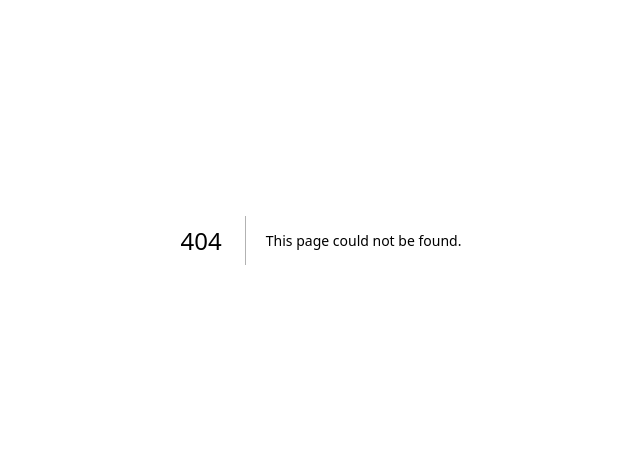
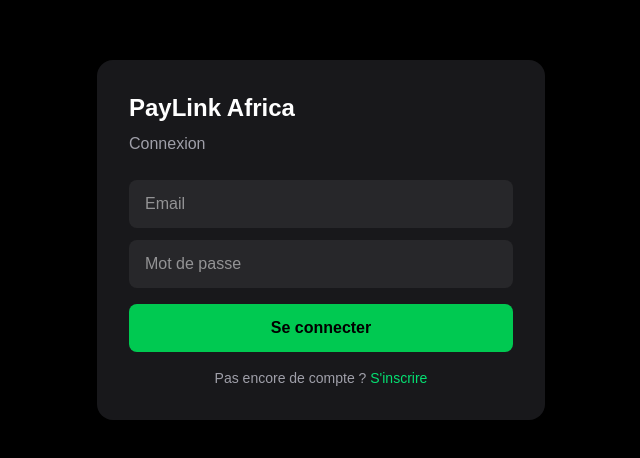
Before and after one commit to wahidgrowth/paylink-africa, a Next.js app: page /auth in a window 1280 px wide. Before the commit this address had no page. Shown: the part 160-618 px from the top of the page, without its empty margins (319-959 px from the left). Built offline with nearby package versions, Linux system fonts and the light colour scheme; no server answers.

Commit message:
feat: auth + dashboard Phase 2

```diff
--- /dev/null
+++ b/app/auth/callback/route.ts
@@ -0,0 +1,32 @@
+import { createServerClient } from '@supabase/ssr'
+import { cookies } from 'next/headers'
+import { NextResponse } from 'next/server'
+import type { NextRequest } from 'next/server'
+
+export async function GET(request: NextRequest) {
+  const requestUrl = new URL(request.url)
+  const code = requestUrl.searchParams.get('code')
+
+  if (code) {
+    const cookieStore = await cookies()
+    const supabase = createServerClient(
+      process.env.NEXT_PUBLIC_SUPABASE_URL!,
+      process.env.NEXT_PUBLIC_SUPABASE_PUBLISHABLE_KEY!,
+      {
+        cookies: {
+          getAll() {
+            return cookieStore.getAll()
+          },
+          setAll(cookiesToSet) {
+            cookiesToSet.forEach(({ name, value, options }) =>
+              cookieStore.set(name, value, options)
+            )
+          },
+        },
+      }
+    )
+    await supabase.auth.exchangeCodeForSession(code)
+  }
+
+  return NextResponse.redirect(new URL('/dashboard', request.url))
+}
--- /dev/null
+++ b/app/auth/page.tsx
@@ -0,0 +1,72 @@
+'use client'
+
+import { useState } from 'react'
+import { createClient } from '@/lib/supabase'
+import { useRouter } from 'next/navigation'
+
+export default function AuthPage() {
+  const [email, setEmail] = useState('')
+  const [password, setPassword] = useState('')
+  const [isLogin, setIsLogin] = useState(true)
+  const [loading, setLoading] = useState(false)
+  const [message, setMessage] = useState('')
+  const router = useRouter()
+  const supabase = createClient()
+
+  const handleAuth = async () => {
+    setLoading(true)
+    setMessage('')
+
+    if (isLogin) {
+      const { error } = await supabase.auth.signInWithPassword({ email, password })
+      if (error) setMessage(error.message)
+      else router.push('/dashboard')
+    } else {
+      const { error } = await supabase.auth.signUp({ email, password })
+      if (error) setMessage(error.message)
+      else setMessage('Vérifie ton email pour confirmer ton compte !')
+    }
+    setLoading(false)
+  }
+
+  return (
+    <div className="min-h-screen bg-black flex items-center justify-center">
+      <div className="bg-zinc-900 p-8 rounded-2xl w-full max-w-md">
+        <h1 className="text-white text-2xl font-bold mb-2">PayLink Africa</h1>
+        <p className="text-zinc-400 mb-6">{isLogin ? 'Connexion' : 'Créer un compte'}</p>
+
+        <input
+          type="email"
+          placeholder="Email"
+          value={email}
+          onChange={(e) => setEmail(e.target.value)}
+          className="w-full bg-zinc-800 text-white rounded-lg px-4 py-3 mb-3 outline-none"
+        />
+        <input
+          type="password"
+          placeholder="Mot de passe"
+          value={password}
+          onChange={(e) => setPassword(e.target.value)}
+          className="w-full bg-zinc-800 text-white rounded-lg px-4 py-3 mb-4 outline-none"
+        />
+
+        <button
+          onClick={handleAuth}
+          disabled={loading}
+          className="w-full bg-green-500 hover:bg-green-400 text-black font-bold py-3 rounded-lg"
+        >
+          {loading ? 'Chargement...' : isLogin ? 'Se connecter' : "S'inscrire"}
+        </button>
+
+        {message && <p className="text-yellow-400 mt-4 text-sm">{message}</p>}
+
+        <p className="text-zinc-400 mt-4 text-sm text-center">
+          {isLogin ? 'Pas encore de compte ?' : 'Déjà un compte ?'}{' '}
+          <span onClick={() => setIsLogin(!isLogin)} className="text-green-400 cursor-pointer">
+            {isLogin ? "S'inscrire" : 'Se connecter'}
+          </span>
+        </p>
+      </div>
+    </div>
+  )
+}
--- /dev/null
+++ b/app/dashboard/page.tsx
@@ -0,0 +1,54 @@
+'use client'
+
+import { useEffect, useState } from 'react'
+import { createClient } from '@/lib/supabase'
+import { useRouter } from 'next/navigation'
+
+export default function Dashboard() {
+  const [userEmail, setUserEmail] = useState('')
+  const router = useRouter()
+  const supabase = createClient()
+
+  useEffect(() => {
+    const getUser = async () => {
+      const { data: { user } } = await supabase.auth.getUser()
+      if (!user) {
+        router.push('/auth')
+      } else {
+        setUserEmail(user.email || '')
+      }
+    }
+    getUser()
+  }, [])
+
+  const handleLogout = async () => {
+    await supabase.auth.signOut()
+    router.push('/auth')
+  }
+
+  return (
+    <div className="min-h-screen bg-black text-white p-8">
+      <div className="max-w-4xl mx-auto">
+        <div className="flex justify-between items-center mb-8">
+          <h1 className="text-2xl font-bold">PayLink Africa</h1>
+          <button
+            onClick={handleLogout}
+            className="bg-zinc-800 hover:bg-zinc-700 px-4 py-2 rounded-lg text-sm"
+          >
+            Déconnexion
+          </button>
+        </div>
+
+        <div className="bg-zinc-900 rounded-2xl p-6 mb-6">
+          <p className="text-zinc-400 text-sm">Connecté en tant que</p>
+          <p className="text-white font-medium">{userEmail}</p>
+        </div>
+
+        <div className="bg-zinc-900 rounded-2xl p-6">
+          <h2 className="text-lg font-bold mb-2">🔗 Mes liens de paiement</h2>
+          <p className="text-zinc-400">Aucun lien créé pour l'instant.</p>
+        </div>
+      </div>
+    </div>
+  )
+}
--- /dev/null
+++ b/lib/supabase.ts
@@ -0,0 +1,7 @@
+import { createBrowserClient } from '@supabase/ssr'
+export function createClient() {
+  return createBrowserClient(
+    process.env.NEXT_PUBLIC_SUPABASE_URL!,
+    process.env.NEXT_PUBLIC_SUPABASE_PUBLISHABLE_KEY!
+  )
+}
--- a/package.json
+++ b/package.json
@@ -9,6 +9,7 @@
     "lint": "eslint"
   },
   "dependencies": {
+    "@supabase/ssr": "^0.12.0",
     "@supabase/supabase-js": "^2.108.2",
     "next": "16.2.9",
     "react": "19.2.4",
```
Also changed, not shown: 1 other file (tests, documents, lock files or other folders).
